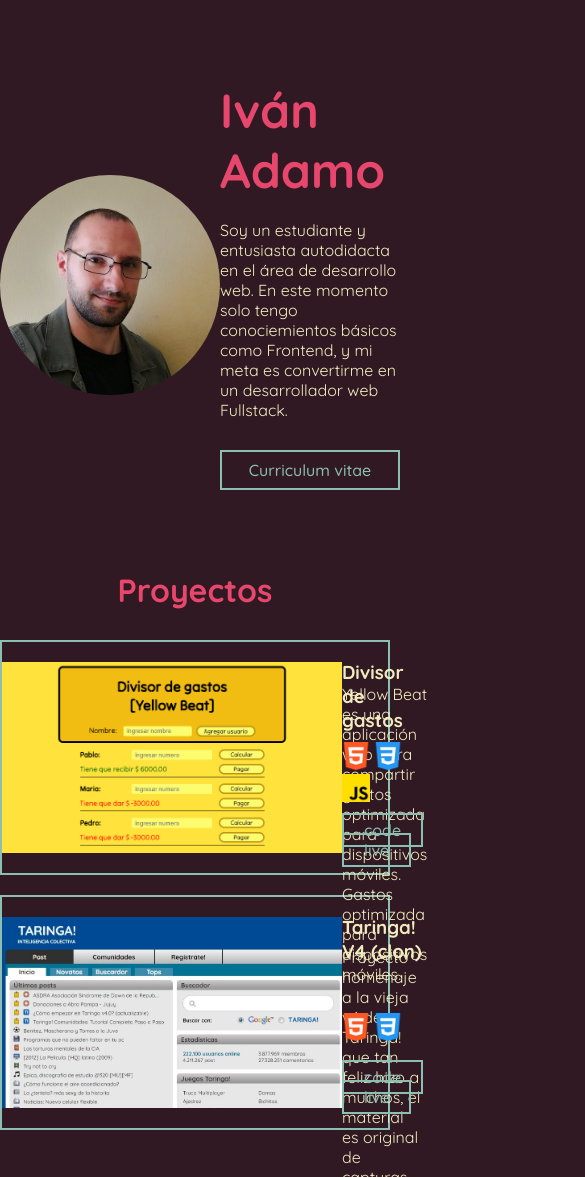
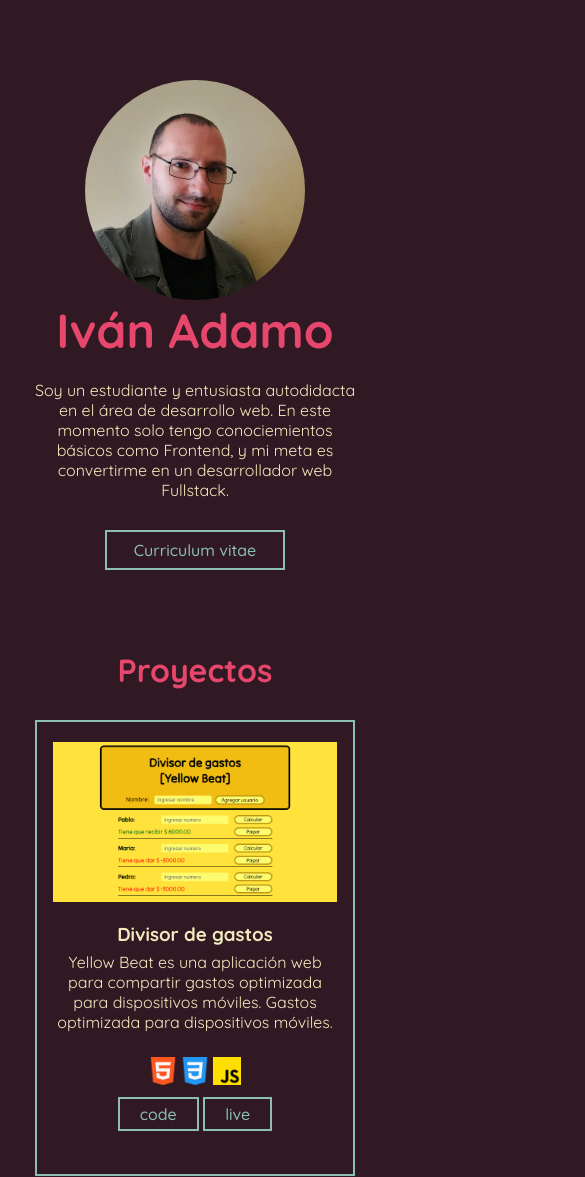
Before and after one commit to ivan2600/portafolios, a plain HTML site: page index.html in a window 390 px wide. Shown: the top 1177 px of the page, 585 px wide, since content can reach past the window. Drawn offline with Linux system fonts and the light colour scheme.

Commit message:
responsive desing

```diff
--- a/style.css
+++ b/style.css
@@ -21,6 +21,7 @@ body {
   margin: 0 auto;
   background-color: var(--purpura-dark);
   color: var(--amarillo-light);
+  padding: 0 15px;
 }
 
 header {
@@ -188,7 +189,7 @@ header {
 
 .contact-card {
   display: flex;
-  width: 240px;
+  max-width: 240px;
   flex-direction: column;
   margin-bottom: 100px;
 }
@@ -214,3 +215,92 @@ header {
 .contact-card img {
   height: 40px;
 }
+
+@media (max-width: 775px) {
+  body {
+    margin: 0 auto;
+    background-color: var(--purpura-dark);
+    color: var(--amarillo-light);
+
+  }
+
+  header {
+    display: grid;
+    grid-template-columns: 1fr;
+    padding-top: 80px;
+    max-width: 600px;
+    margin: 0 auto;
+  }
+
+  .about {
+    display: grid;
+    align-items: center;
+    padding-right: 15px;
+    padding-left: 15px;
+    text-align: center;
+    justify-items: center;
+  }
+
+  .project-card {
+    border: 2px solid #8CBEB2;
+    display: grid;
+    grid-template-columns: 1fr;
+    margin: 0 20px 20px 20px;
+  }
+
+  .project-card-img img{
+    width: 90%;
+    padding: 20px 0 16px 0;
+  }
+
+  .project-card-info {
+    display: flex;
+    flex-direction: column;
+    text-align: center;
+    padding: 0 20px 50px 20px;
+  }
+
+  .project-card-info h3 {
+    margin-top: 0px;
+    margin-bottom: 20px;
+    height: 10px;
+  }
+
+  .project-card-info p {
+    margin-bottom: 25px;
+    height: auto;
+  }
+
+  .project-card-info img {
+    height: 28px;
+    margin-bottom: 15px;
+  }
+
+  .project-card-info a {
+    border: 2px solid #8CBEB2;
+    color: var(--turquesa-light);
+    background-color: transparent;
+    font-size: 1em;
+    min-width: 200px;
+    text-decoration: none;
+    text-align: center;
+    font-weight: 500;
+    padding: 5px 20px;
+    margin-bottom: 20px;
+  }
+
+  .contact-card {
+    display: flex;
+    max-width: 240px;
+    flex-direction: column;
+    margin-bottom: 0px;
+  }
+
+  .contact-card-container {
+    max-width: 800px;
+    display: grid;
+    grid-template-columns: 1fr;
+    gap: 20px;
+    margin-bottom: 100px;
+  }
+}
```
